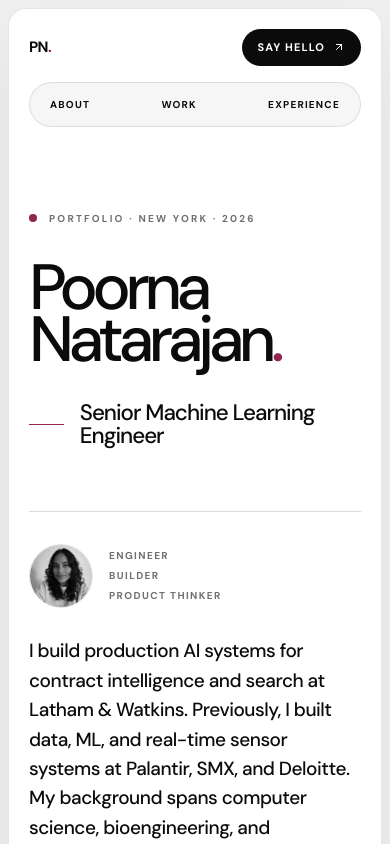
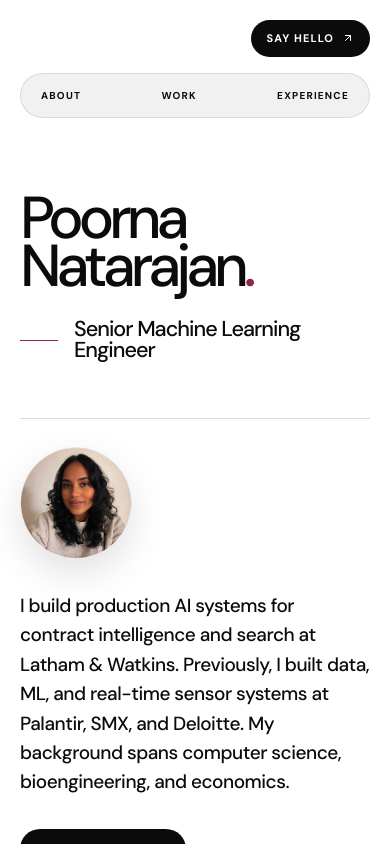
Before and after one commit to poornanat1/personal-website, a React (Vite) app: page / in a window 390 px wide. Shown: the top 844 px of the page. Built offline with nearby package versions, Linux system fonts and the light colour scheme.

Commit message:
Polish portfolio layout and responsiveness

```diff
--- a/index.html
+++ b/index.html
@@ -7,7 +7,7 @@
       name="description"
       content="I'm a Senior Machine Learning Engineer who builds production AI, search, and data systems across a variety of domains."
     />
-    <meta name="theme-color" content="#f1f1f1" />
+    <meta name="theme-color" content="#ffffff" />
     <meta property="og:title" content="Poorna Natarajan — Senior Machine Learning Engineer &amp; Product Engineer" />
     <meta property="og:description" content="I build production AI, search, and data systems across a variety of domains." />
     <meta property="og:type" content="website" />
--- a/src/App.tsx
+++ b/src/App.tsx
@@ -49,11 +49,10 @@ function ExternalLink({ href, children }: { href: string; children: ReactNode })
 
 export function App() {
   return (
-    <main className="min-h-dvh bg-shell p-2 text-ink selection:bg-accent selection:text-white sm:p-5 lg:p-8">
-      <div className="mx-auto max-w-[1320px] overflow-hidden rounded-[18px] border border-ink/10 bg-canvas shadow-[0_24px_80px_rgba(0,0,0,0.08)] sm:rounded-[28px]">
-        <nav className="relative flex flex-wrap items-center justify-between gap-x-5 gap-y-4 px-5 py-5 sm:flex-nowrap sm:px-9 lg:px-14 lg:py-7">
-          <a href="#top" aria-label="Back to top" className="text-[15px] font-bold tracking-[-0.04em]">PN<span className="text-accent">.</span></a>
-          <div className="order-3 flex w-full items-center justify-between rounded-full border border-ink/10 bg-wash px-2 py-1.5 text-[10px] font-bold uppercase tracking-[0.12em] sm:absolute sm:left-1/2 sm:top-5 sm:order-none sm:w-auto sm:-translate-x-1/2 sm:gap-1 sm:py-1.5 lg:top-7">
+    <main className="min-h-dvh bg-canvas text-ink selection:bg-accent selection:text-white">
+      <div className="mx-auto max-w-[1320px] overflow-hidden bg-canvas">
+        <nav className="relative flex flex-wrap items-center justify-between gap-x-5 gap-y-4 px-5 py-5 sm:flex-nowrap sm:px-9 lg:px-14 lg:py-5">
+          <div className="order-3 flex w-full items-center justify-between rounded-full border border-ink/10 bg-[#f1f1f1] px-2 py-1.5 text-[10px] font-bold uppercase tracking-[0.12em] sm:absolute sm:left-1/2 sm:top-5 sm:order-none sm:w-auto sm:-translate-x-1/2 sm:gap-1 sm:py-1.5 lg:top-5">
             <a href="#about" className="rounded-full px-3 py-2 transition-colors hover:bg-canvas hover:text-accent">About</a>
             <a href="#work" className="rounded-full px-3 py-2 transition-colors hover:bg-canvas hover:text-accent">Work</a>
             <a href="#experience" className="rounded-full px-3 py-2 transition-colors hover:bg-canvas hover:text-accent">Experience</a>
@@ -61,17 +60,15 @@ export function App() {
           <a href="mailto:pnat614@gmail.com" className="ml-auto inline-flex items-center gap-2 rounded-full bg-ink px-4 py-2.5 text-[11px] font-bold uppercase tracking-[0.1em] text-canvas transition-colors hover:bg-accent">Say hello <ArrowUpRight size={12} /></a>
         </nav>
 
-        <section id="top" className="relative px-5 pb-20 pt-16 sm:px-9 sm:pt-24 lg:px-14 lg:pb-28 lg:pt-32">
-          <div className="mb-9 flex items-center gap-3 text-[10px] font-bold uppercase tracking-[0.22em] text-muted"><span className="size-2 rounded-full bg-accent" />Portfolio · New York · 2026</div>
+        <section id="top" className="relative px-5 pb-16 pt-14 sm:px-9 sm:pt-20 lg:flex lg:min-h-[calc(100svh-80px)] lg:flex-col lg:justify-between lg:px-14 lg:pb-10 lg:pt-8">
           <div className="max-w-[1160px]">
-            <h1 className="text-[clamp(4rem,11vw,9.5rem)] font-medium leading-[0.82] tracking-[-0.085em]">Poorna<br />Natarajan<span className="text-accent">.</span></h1>
-            <div className="mt-9 flex items-center gap-4 sm:mt-12"><span className="h-px w-10 bg-accent sm:w-20" /><p className="text-[clamp(1.4rem,3.1vw,2.7rem)] font-medium leading-none tracking-[-0.045em]">Senior Machine Learning Engineer</p></div>
+            <h1 className="hero-title font-medium leading-[0.82] tracking-[-0.085em]">Poorna<br />Natarajan<span className="text-accent">.</span></h1>
+            <div className="mt-7 flex items-center gap-4 sm:mt-9"><span className="h-px w-10 bg-accent sm:w-20" /><p className="hero-role font-medium leading-none tracking-[-0.045em]">Senior Machine Learning Engineer</p></div>
           </div>
 
-          <div className="mt-16 border-t border-ink/15 pt-8 lg:mt-24 lg:grid lg:grid-cols-[0.42fr_1.58fr] lg:gap-16">
-            <div className="mb-7 flex items-center gap-4 lg:mb-0 lg:items-start">
-              <img src={portrait} alt="Portrait of Poorna Natarajan" className="size-16 shrink-0 rounded-full border border-ink/10 object-cover grayscale sm:size-20" />
-              <p className="text-[10px] font-bold uppercase leading-5 tracking-[0.14em] text-muted">Engineer<br />Builder<br />Product thinker</p>
+          <div className="mt-14 border-t border-ink/15 pt-7 lg:mt-8 lg:grid lg:grid-cols-[auto_minmax(0,1fr)] lg:gap-8 lg:pt-6">
+            <div className="mb-8 lg:mb-0">
+              <img src={portrait} alt="Portrait of Poorna Natarajan" className="size-28 rounded-full border border-ink/10 object-cover shadow-[0_14px_36px_rgba(0,0,0,0.12)] sm:size-36 lg:size-44" />
             </div>
             <div>
               <p className="max-w-[900px] text-[19px] font-medium leading-[1.55] tracking-[-0.025em] sm:text-[24px] sm:leading-[1.5]">I build production AI systems for contract intelligence and search at Latham &amp; Watkins. Previously, I built data, ML, and real-time sensor systems at Palantir, SMX, and Deloitte. My background spans computer science, bioengineering, and economics.</p>
@@ -107,7 +104,7 @@ export function App() {
           <div className="flex items-end justify-between gap-6 border-b border-border pb-8">
             <div>
               <p className="mb-4 text-[10px] font-bold uppercase tracking-[0.22em] text-accent">02 / Selected work</p>
-              <h2 className="text-[clamp(2.4rem,5.2vw,4.8rem)] font-medium leading-none tracking-[-0.065em]">Built end to end.</h2>
+              <h2 className="text-[clamp(2.4rem,5.2vw,4.8rem)] font-medium leading-none tracking-[-0.065em]">Personal Projects</h2>
             </div>
             <p className="hidden max-w-[34ch] text-right text-[13px] font-medium leading-5 text-muted sm:block">End-to-end products spanning research, engineering, safety, and interaction design.</p>
           </div>
@@ -161,7 +158,7 @@ export function App() {
 
         <section id="experience" className="relative border-t border-ink/10 bg-wash px-5 py-16 sm:px-9 lg:px-14 lg:py-24">
           <div className="grid gap-10 lg:grid-cols-[0.72fr_1.28fr] lg:gap-20">
-            <div className="lg:sticky lg:top-10 lg:self-start"><p className="mb-4 text-[10px] font-bold uppercase tracking-[0.22em] text-accent">03 / Experience</p><h2 className="text-[clamp(2.5rem,5vw,4.6rem)] font-medium leading-[0.95] tracking-[-0.06em]">From ideas to systems people use.</h2><p className="mt-6 text-[12px] font-bold uppercase tracking-[0.12em] text-muted">2019 — Now</p></div>
+            <div className="lg:sticky lg:top-10 lg:self-start"><p className="mb-4 text-[10px] font-bold uppercase tracking-[0.22em] text-accent">03 / Experience</p><h2 className="text-[clamp(2.5rem,5vw,4.6rem)] font-medium leading-[0.95] tracking-[-0.06em]">Work Experience</h2><p className="mt-6 text-[12px] font-bold uppercase tracking-[0.12em] text-muted">2019 — Now</p></div>
             <div className="border-t border-border">
               {experiences.map((experience, index) => (
                 <article key={experience.company} className="grid grid-cols-[26px_42px_1fr] items-start gap-3 border-b border-border py-5 sm:grid-cols-[34px_44px_1fr_auto] sm:gap-5">
--- a/src/styles/index.css
+++ b/src/styles/index.css
@@ -4,8 +4,8 @@
 @theme {
   --font-sans: "DM Sans", sans-serif;
   --color-canvas: #ffffff;
-  --color-shell: #f1f1f1;
-  --color-wash: #f6f6f6;
+  --color-shell: #ffffff;
+  --color-wash: #ffffff;
   --color-project: #ececec;
   --color-ink: #0b0b0c;
   --color-copy: #3f3f43;
@@ -66,6 +66,24 @@
   animation: project-slide-in 320ms ease-out both;
 }
 
+.hero-title {
+  font-size: clamp(3.7rem, min(10vw, 15vh), 8.5rem);
+}
+
+.hero-role {
+  font-size: clamp(1.35rem, min(3vw, 5vh), 2.5rem);
+}
+
+@media (min-width: 1024px) and (max-height: 760px) {
+  .hero-title {
+    font-size: clamp(3.7rem, min(9vw, 13vh), 7rem);
+  }
+
+  .hero-role {
+    font-size: clamp(1.25rem, 3.5vh, 2rem);
+  }
+}
+
 @media (prefers-reduced-motion: reduce) {
   html {
     scroll-behavior: auto;
```
